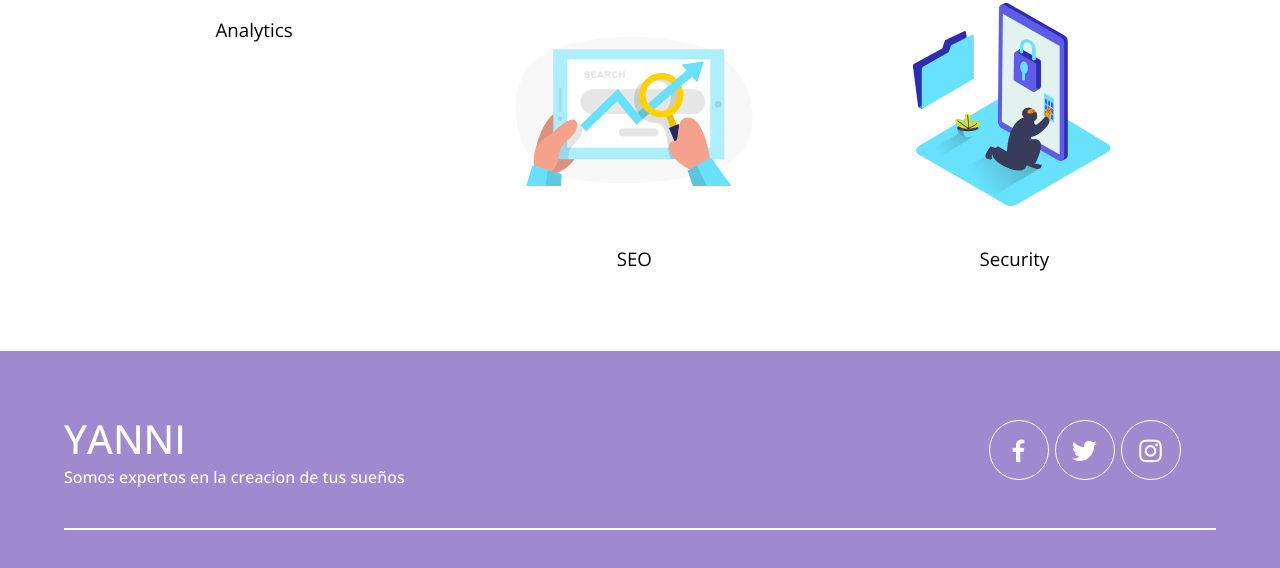
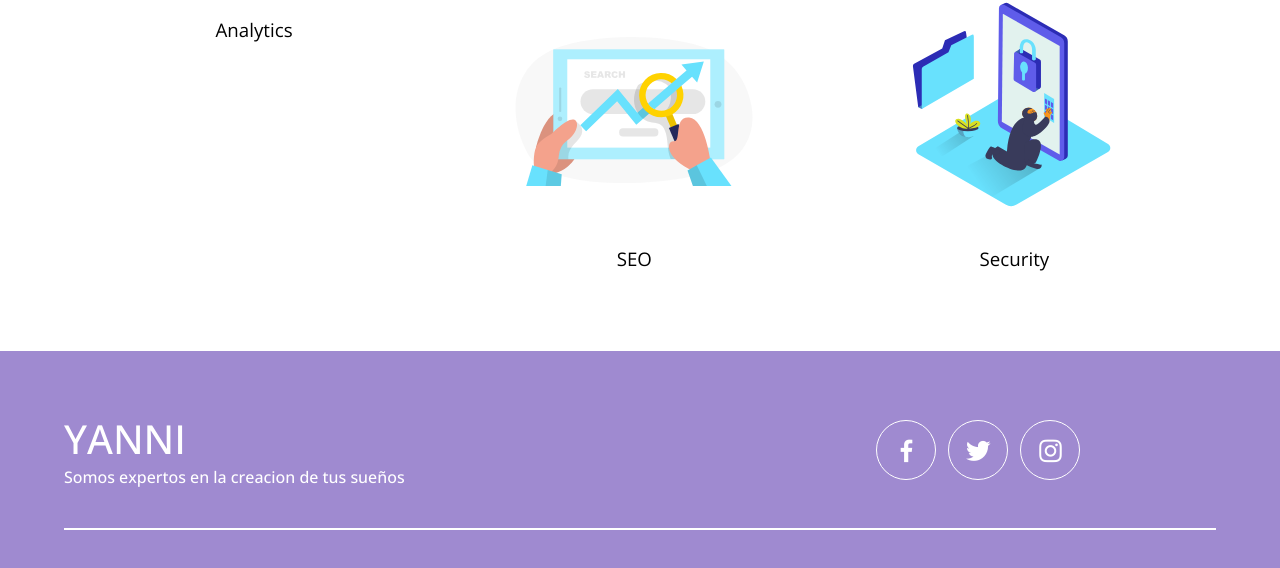
Before and after one commit to Gonzayanni/daasd, a plain HTML site: page index.html in a window 1280 px wide. Shown: the part 2267-2835 px from the top of the page. Drawn offline with nearby package versions, Linux system fonts and the light colour scheme; some packages are replaced by stand-ins of ours; a script that the page names is missing.

Commit message:
Update estilo.css

```diff
--- a/css/estilo.css
+++ b/css/estilo.css
@@ -262,7 +262,7 @@ footer{
 
 
 .contact-us{
-    width: 80%;
+    width: 70%;
     color: #fff;
 
 
@@ -283,7 +283,7 @@ footer{
 
 
 .social-media{
-    margin: 3px;
+    margin: 6px;
     display: flex;
     justify-content: flex-end;
     text-align: center;
```
